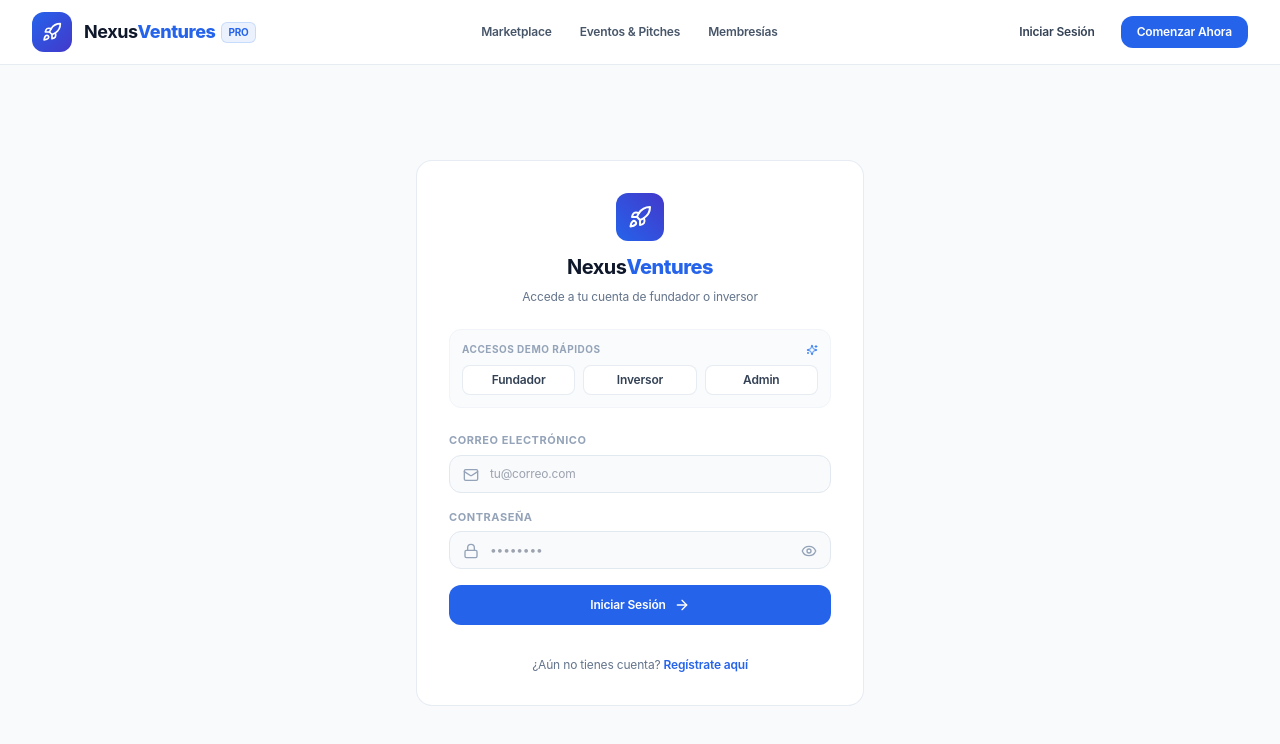
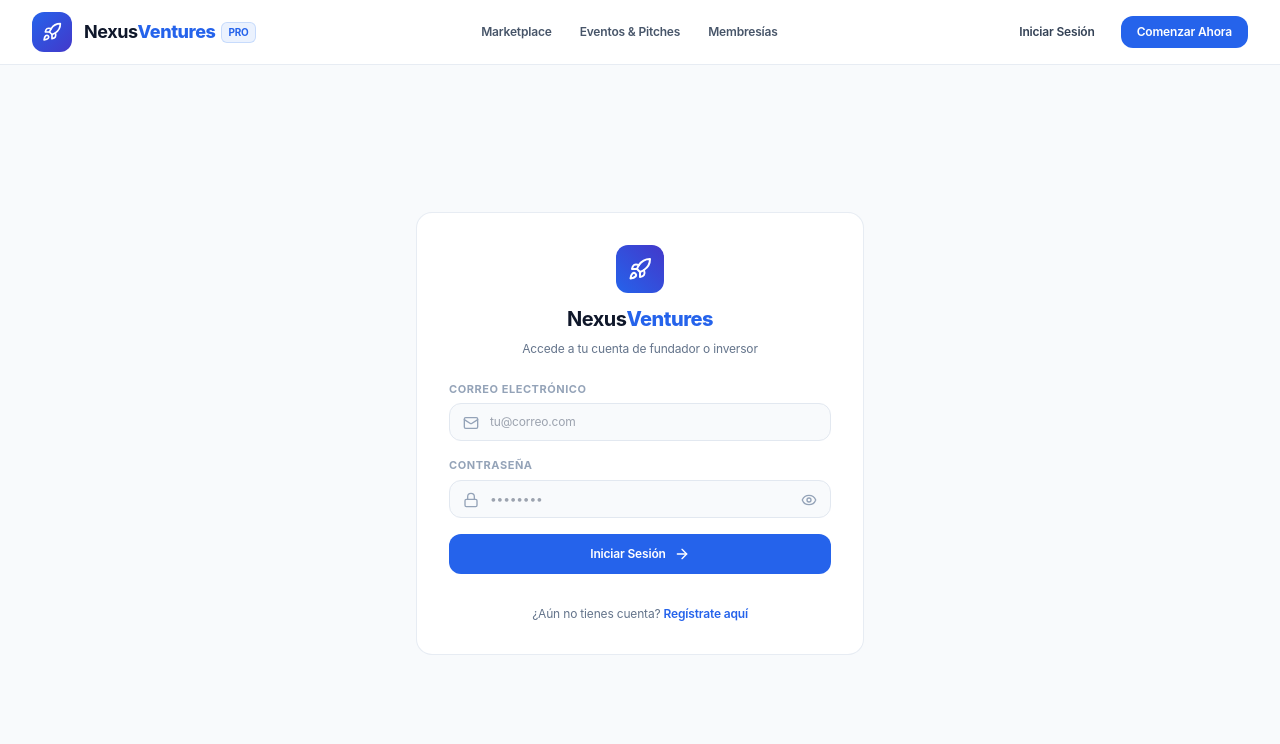
Before and after one commit to ANH3DONIA/Incubadora_Startup, a Next.js app in the folder frontend/: page /login in a window 1280 px wide. Shown: the top 744 px of the page. Built offline with nearby package versions, Linux system fonts and the light colour scheme; no server answers.

Commit message:
feat(auth): remove demo logins and clear mock card presets

```diff
--- a/frontend/src/app/(auth)/login/page.tsx
+++ b/frontend/src/app/(auth)/login/page.tsx
@@ -5,7 +5,7 @@ import Link from 'next/link';
 import { useRouter } from 'next/navigation';
 import { api } from '@/lib/api';
 import { useAuthStore } from '@/store/authStore';
-import { Rocket, Lock, Mail, ArrowRight, AlertCircle, Eye, EyeOff, Sparkles, ShieldCheck } from 'lucide-react';
+import { Rocket, Lock, Mail, ArrowRight, AlertCircle, Eye, EyeOff } from 'lucide-react';
 
 export default function LoginPage() {
   const router = useRouter();
@@ -33,19 +33,6 @@ export default function LoginPage() {
     }
   };
 
-  const handleQuickDemo = (role: 'founder' | 'investor' | 'admin') => {
-    if (role === 'admin') {
-      setEmail('admin@incubator.com');
-      setPassword('Password123!');
-    } else if (role === 'founder') {
-      setEmail('founder@fintech.io');
-      setPassword('Password123!');
-    } else {
-      setEmail('investor@ventures.com');
-      setPassword('Password123!');
-    }
-  };
-
   return (
     <div className="flex min-h-[calc(100vh-4rem)] items-center justify-center p-4">
       <div className="w-full max-w-md rounded-2xl border border-slate-200/80 bg-white p-8 dark:border-slate-800/80 dark:bg-[#0b0f19] space-y-6 animate-fade-in">
@@ -60,37 +47,6 @@ export default function LoginPage() {
             </span>
           </div>
           <p className="text-xs text-slate-500 dark:text-slate-400">Accede a tu cuenta de fundador o inversor</p>
-        </div>
-
-        {/* Demo Fast Fill Pill Bar */}
-        <div className="rounded-xl bg-slate-50/80 dark:bg-slate-900/60 p-3 border border-slate-100 dark:border-slate-800/80 space-y-2">
-          <div className="flex items-center justify-between text-[10px] font-bold uppercase tracking-wider text-slate-400">
-            <span>Accesos Demo Rápidos</span>
-            <Sparkles className="h-3 w-3 text-blue-500" />
-          </div>
-          <div className="grid grid-cols-3 gap-2 text-xs font-semibold">
-            <button
-              type="button"
-              onClick={() => handleQuickDemo('founder')}
-              className="rounded-lg bg-white dark:bg-slate-800 py-1.5 border border-slate-200/80 dark:border-slate-700 text-slate-700 dark:text-slate-300 hover:border-blue-500 hover:text-blue-600 dark:hover:text-blue-400 transition"
-            >
-              Fundador
-            </button>
-            <button
-              type="button"
-              onClick={() => handleQuickDemo('investor')}
-              className="rounded-lg bg-white dark:bg-slate-800 py-1.5 border border-slate-200/80 dark:border-slate-700 text-slate-700 dark:text-slate-300 hover:border-blue-500 hover:text-blue-600 dark:hover:text-blue-400 transition"
-            >
-              Inversor
-            </button>
-            <button
-              type="button"
-              onClick={() => handleQuickDemo('admin')}
-              className="rounded-lg bg-white dark:bg-slate-800 py-1.5 border border-slate-200/80 dark:border-slate-700 text-slate-700 dark:text-slate-300 hover:border-blue-500 hover:text-blue-600 dark:hover:text-blue-400 transition"
-            >
-              Admin
-            </button>
-          </div>
         </div>
 
         {error && (
--- a/frontend/src/app/(dashboard)/pricing/page.tsx
+++ b/frontend/src/app/(dashboard)/pricing/page.tsx
@@ -30,10 +30,10 @@ export default function PricingPage() {
   const [paymentMethod, setPaymentMethod] = useState<'stripe' | 'binance'>('stripe');
 
   // Checkout Form State
-  const [cardHolder, setCardHolder] = useState(user ? `${user.firstName} ${user.lastName}` : 'Carlos Santana');
-  const [cardNumber, setCardNumber] = useState('4242 •••• •••• 4242');
-  const [cardExp, setCardExp] = useState('12/28');
-  const [cardCvc, setCardCvc] = useState('888');
+  const [cardHolder, setCardHolder] = useState(user ? `${user.firstName} ${user.lastName}` : '');
+  const [cardNumber, setCardNumber] = useState('');
+  const [cardExp, setCardExp] = useState('');
+  const [cardCvc, setCardCvc] = useState('');
   const [processing, setProcessing] = useState(false);
   const [checkoutError, setCheckoutError] = useState<string | null>(null);
 
@@ -392,6 +392,7 @@ inmediata de los privilegios Pro/Enterprise en la plataforma.
                           required
                           value={cardNumber}
                           onChange={(e) => setCardNumber(e.target.value)}
+                          placeholder="•••• •••• •••• ••••"
                           className="w-full rounded-lg border border-slate-200 bg-white py-2 pl-9 pr-3 text-xs font-mono font-semibold text-slate-900 focus:outline-none focus:ring-2 focus:ring-blue-500 dark:border-slate-700 dark:bg-slate-800 dark:text-white"
                         />
                       </div>
```
